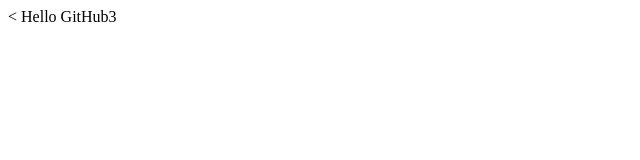
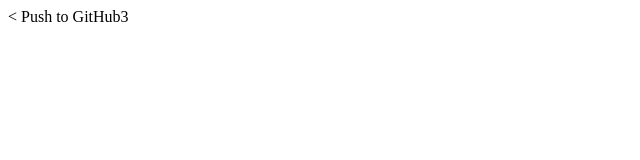
Before and after one commit to thunderalchemist/test, a plain HTML site: page index.html in a window 1280 px wide. Shown: the full height of the page, 0-640 px from the left. Drawn offline with Linux system fonts and the light colour scheme.

Commit message:
Forth Commit

```diff
--- a/index.html
+++ b/index.html
@@ -2,9 +2,9 @@
 <html lang="en" dir="ltr">
   <head>
     <meta charset="utf-8">
-    <title>Hello GitHub3</title>
+    <title>Push to  GitHub3</title>
   </head>
   <body>
-    Hello GitHub3
+    Push to GitHub3
   </body>
 </html>
```
